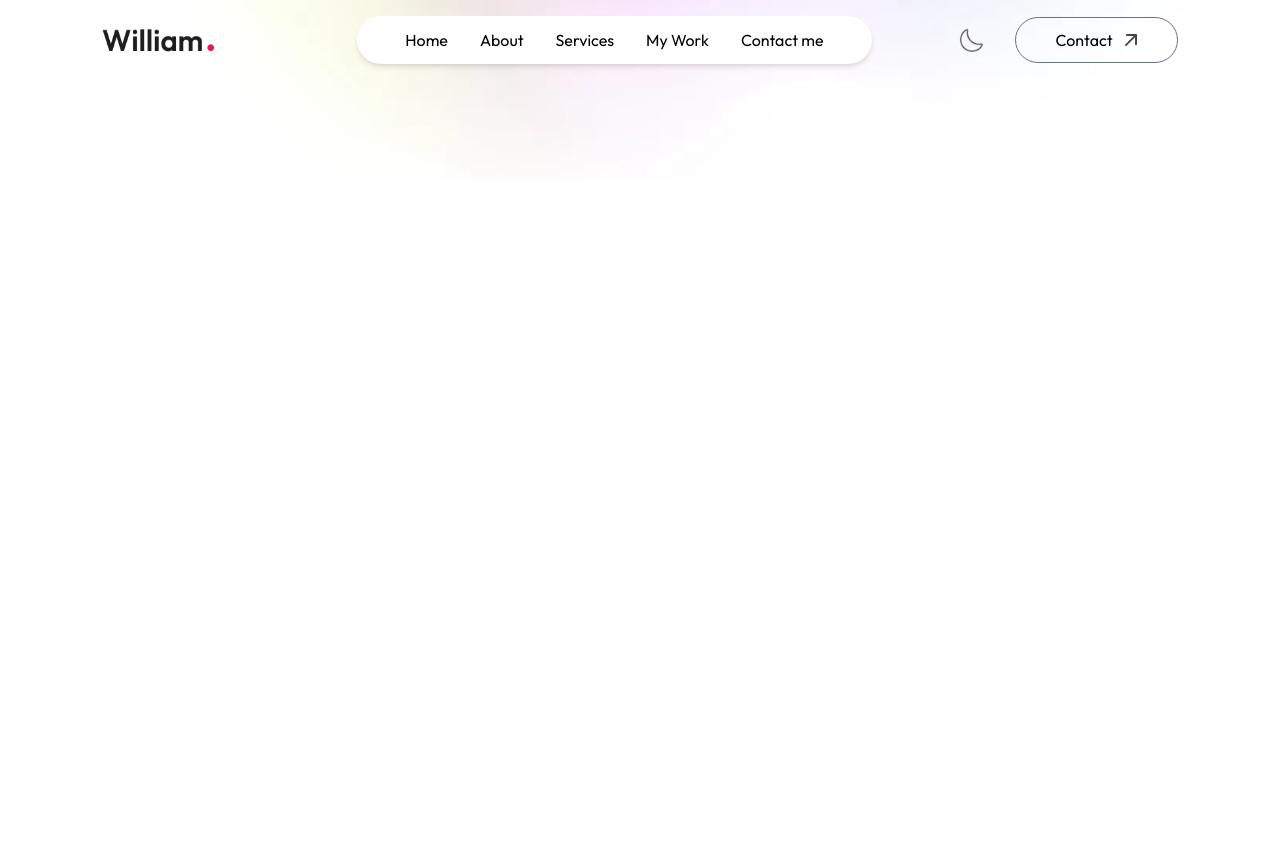
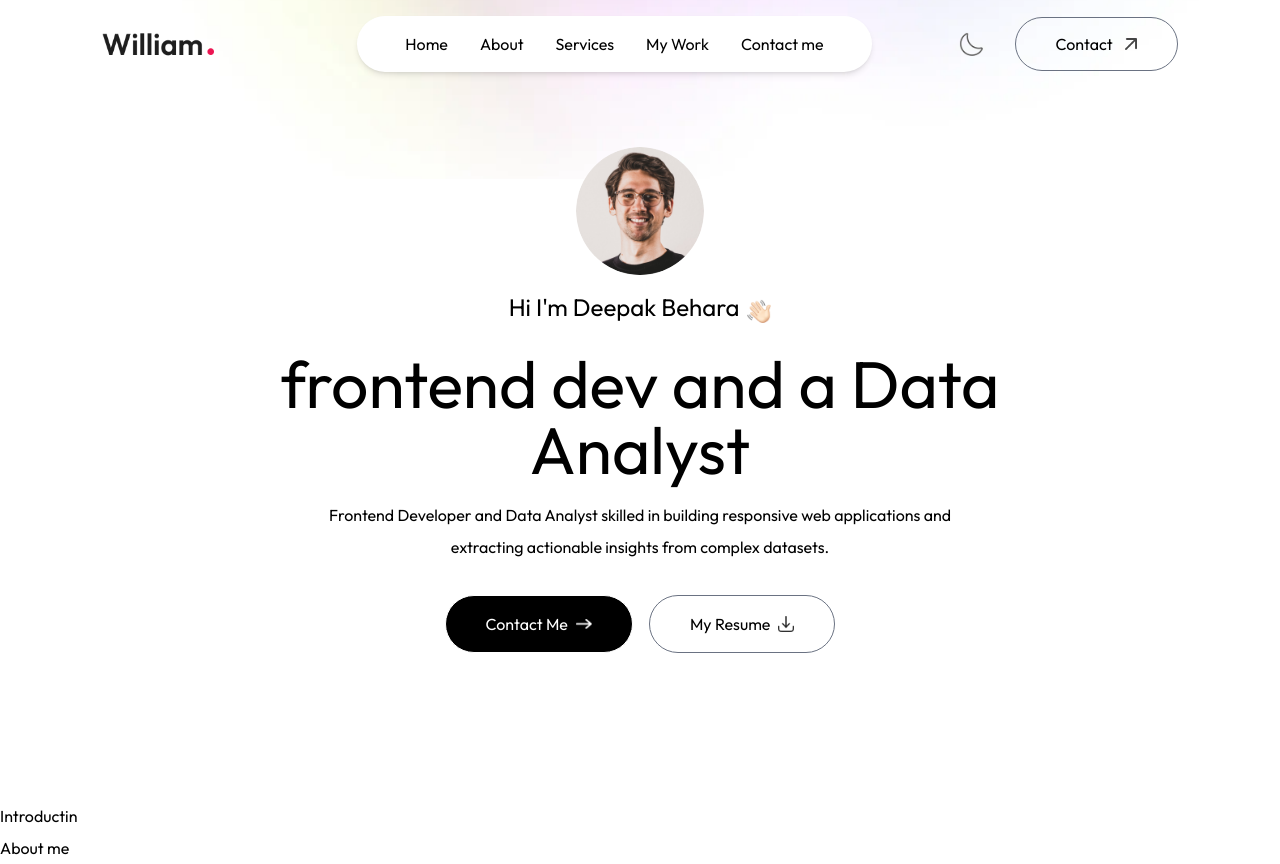
Before and after one commit to Deepaksb7/Portfolio-Website, a Next.js app: page / in a window 1280 px wide. Before the commit the page ends 800 px from the top, so only its background shows below. Built offline with nearby package versions, Linux system fonts and the light colour scheme; a web font is replaced by a local one.

Commit message:
Header Completed

```diff
--- a/app/layout.js
+++ b/app/layout.js
@@ -18,7 +18,7 @@
   return (
     <html lang="en">
       <body
-        className={`${outfit.className} ${ovo.className} antialiased`}
+        className={`${outfit.className} ${ovo.className} antialiased leading-8 overflow-x-hidden`}
       >
         {children}
       </body>
--- a/app/page.js
+++ b/app/page.js
@@ -1,10 +1,14 @@
 "use client"
+import About from "@/components/About";
+import Header from "@/components/Header";
 import Navbar from "@/components/Navbar";
 
 export default function Home() {
   return (
     <>
       <Navbar />
+      <Header />
+      <About />
     </>
   );
 }
--- /dev/null
+++ b/components/About.js
@@ -0,0 +1,16 @@
+import React from 'react'
+
+const About = () => {
+  return (
+    <div>
+      <h4>
+        Introductin
+      </h4>
+      <h2>
+        About me
+      </h2>
+    </div>
+  )
+}
+
+export default About
--- /dev/null
+++ b/components/Header.js
@@ -0,0 +1,26 @@
+import { assets } from '@/assets/assets'
+import Image from 'next/image'
+import React from 'react'
+
+const Header = () => {
+  return (
+    <div className='w-11/12 max-w-3xl text-center mx-auto h-screen flex flex-col items-center justify-center gap-4'>
+      <div>
+        <Image src={assets.profile_img} className='rounded-full w-32'/>
+      </div>
+        <h3 className='flex items-end gap-2 text-xl md:text-2xl mb-3 font-Ovo' >Hi I'm Deepak Behara <Image src={assets.hand_icon} className='w-6'/></h3>
+        <h1 className='text-3xl sm:text-6xl lg:text-[66px] font-Ovo'>
+            frontend dev and a Data Analyst </h1>
+            <p className='max-w-2xl mx-auto font-Ovo'>
+                Frontend Developer and Data Analyst skilled in building responsive web applications and extracting actionable insights from complex datasets.
+            </p>
+
+        <div className='flex flex-col sm:flex-row items-center gap-4 mt-4'>
+            <a href="#contact" className='px-10 py-3 border border-white text-white rounded-full bg-black flex items-center gap-2'>Contact Me <Image src={assets.right_arrow_white} className='w-4'/></a>
+            <a href="/sample-resume.pdf" download className='px-10 py-3 border rounded-full border-gray-500 flex items-center gap-2'>My Resume <Image src={assets.download_icon} className='w-4'/></a>
+        </div>
+    </div>
+  )
+}
+
+export default Header
```
